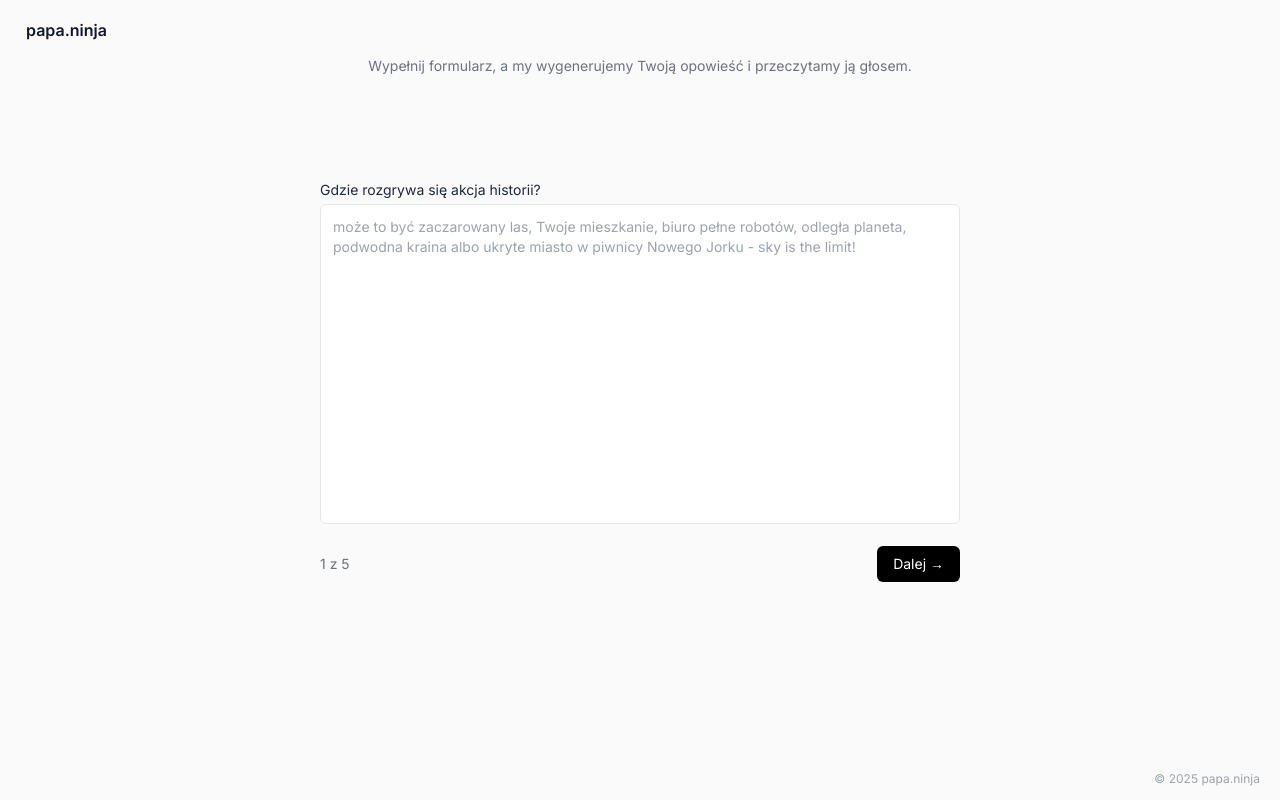
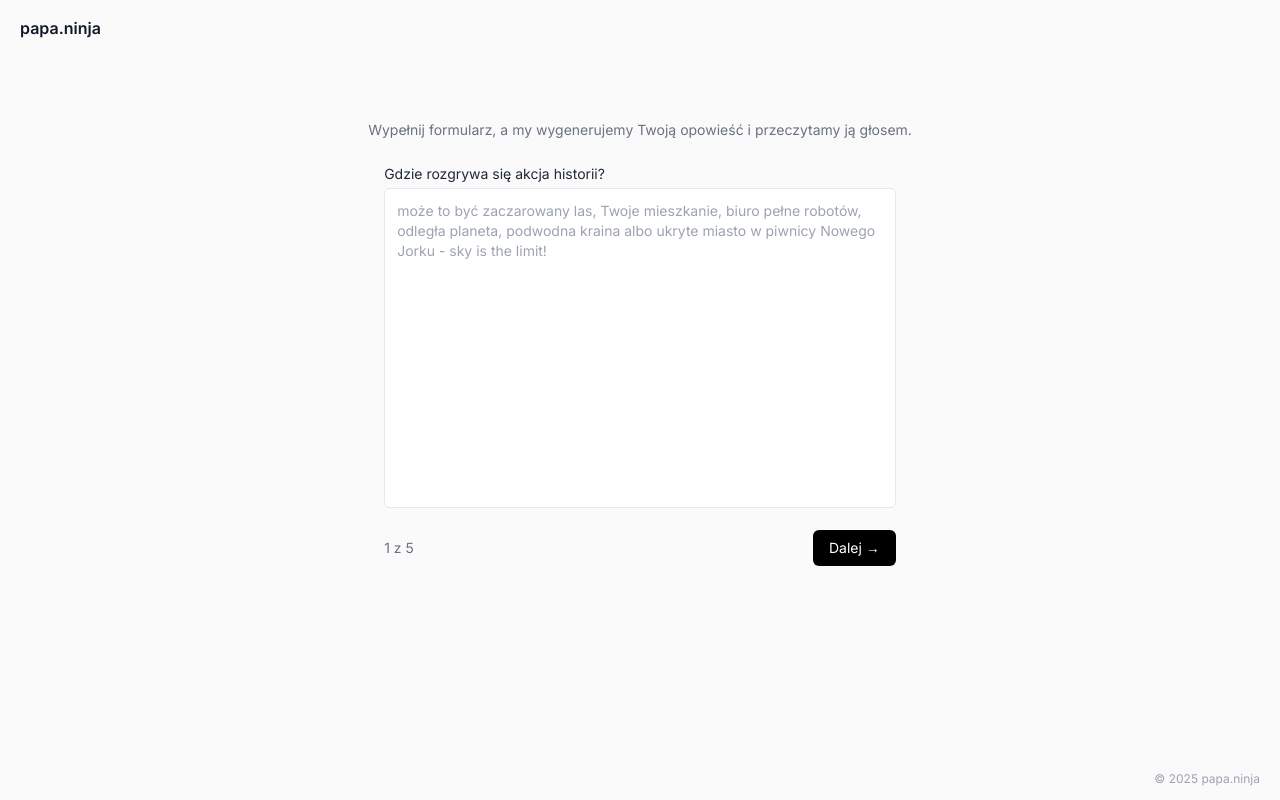
Before and after one commit to kamilsoldacki/will-you-read-me-smth, a Flask app: page / in a window 1280 px wide. Run offline with Flask 3, Linux system fonts and the light colour scheme; some libraries are stand-ins or nearby versions.

Commit message:
Update enhanced-style.css

```diff
--- a/static/enhanced-style.css
+++ b/static/enhanced-style.css
@@ -1,10 +1,12 @@
-
 body {
   font-family: 'Inter', sans-serif;
   background-color: #fafafa;
   margin: 0;
   padding: 0;
   min-height: 100vh;
+  display: flex;
+  flex-direction: column;
+  justify-content: center;
   position: relative;
 }
 
@@ -16,9 +18,6 @@ body {
   font-size: 1rem;
   color: #111827;
   z-index: 50;
-  background-color: #fafafa;
-  padding: 2px 6px;
-  border-radius: 6px;
 }
 
 #footer {
@@ -34,16 +33,10 @@ body {
   max-width: 768px;
   width: 100%;
   margin: 0 auto;
-  padding: 80px 1rem 0;
+  padding: 0 1rem;
 }
 
 textarea {
   min-height: 320px;
   resize: none;
 }
-
-@media (max-width: 600px) {
-  #form-wrapper {
-    padding-top: 100px;
-  }
-}
```
